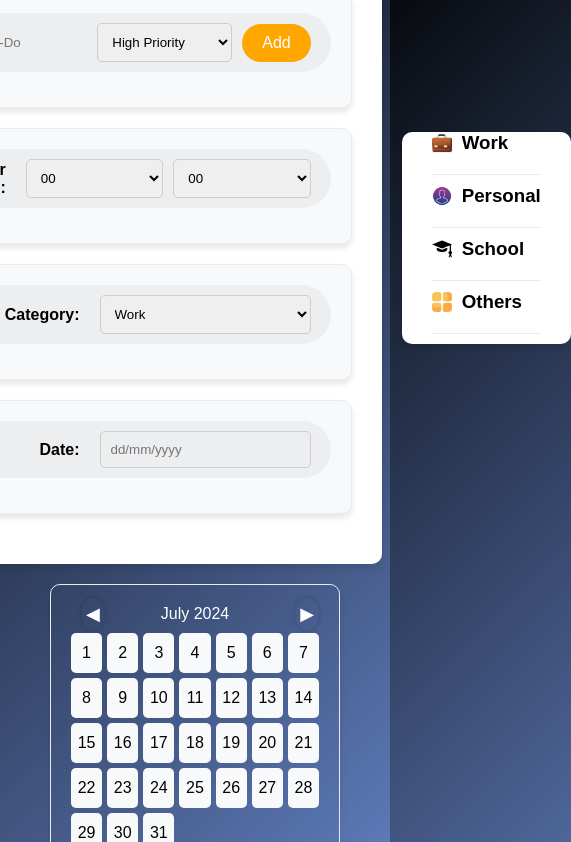
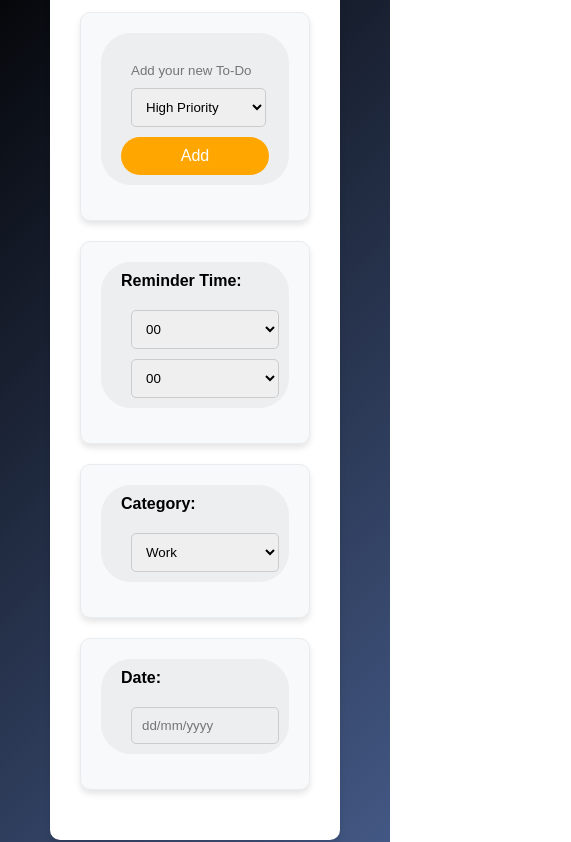
Before and after one commit to mariadaiana47/ToDoListApp, a plain HTML site: page index.html in a window 390 px wide. Shown: the part 108-950 px from the top of the page, 571 px wide, since content can reach past the window. Drawn offline with nearby package versions, Linux system fonts and the light colour scheme.

Commit message:
index.html

```diff
--- a/index.html
+++ b/index.html
@@ -6,7 +6,6 @@
     <title>To-Do List</title>
     <link rel="stylesheet" href="https://cdn.jsdelivr.net/npm/flatpickr/dist/flatpickr.min.css">
     <style>
-
         * {
             margin: 0;
             padding: 0;
@@ -30,6 +29,7 @@
             align-items: center;
             max-width: 1200px;
             width: 100%;
+            padding: 20px;
         }
         .theme-toggle {
             position: absolute;
@@ -445,6 +445,59 @@
         .dark-theme ::placeholder {
             color: #fff;
         }
+
+        /* Media Queries for Responsive Design */
+        @media (max-width: 1200px) {
+            .task-wrapper {
+                flex-direction: column;
+            }
+
+            .task-settings, .task-list {
+                width: 100%;
+                margin-bottom: 20px;
+            }
+        }
+
+        @media (max-width: 768px) {
+            .row, .reminder-row, .category-row, .date-row {
+                flex-direction: column;
+                align-items: flex-start;
+            }
+
+            .row input, .reminder-row select, .category-row select, .date-row input, button {
+                margin-left: 0;
+                margin-top: 10px;
+                width: 100%;
+            }
+
+            .reminder-row label, .category-row label, .date-row label {
+                margin-bottom: 10px;
+                text-align: left;
+            }
+
+            .task-list {
+                padding: 0 10px;
+            }
+
+            .calendar {
+                width: calc(100% - 20px);
+                padding: 10px;
+            }
+        }
+
+        @media (max-width: 480px) {
+            .task-wrapper {
+                padding: 0 10px;
+            }
+
+            .calendar-header span {
+                font-size: 14px;
+            }
+
+            .calendar-day {
+                height: 30px;
+            }
+        }
     </style>
 </head>
 <body>
@@ -552,7 +605,6 @@
             showTask();
             renderCalendar();
 
-            // Initialize Flatpickr for date inputs
             flatpickr("#date-select", {
                 locale: "en",
                 dateFormat: "d/m/Y"
@@ -572,7 +624,6 @@
             }
         }
 
-        // Other existing functions...
     </script>
     <script src="script.js"></script>
 </body>
```
